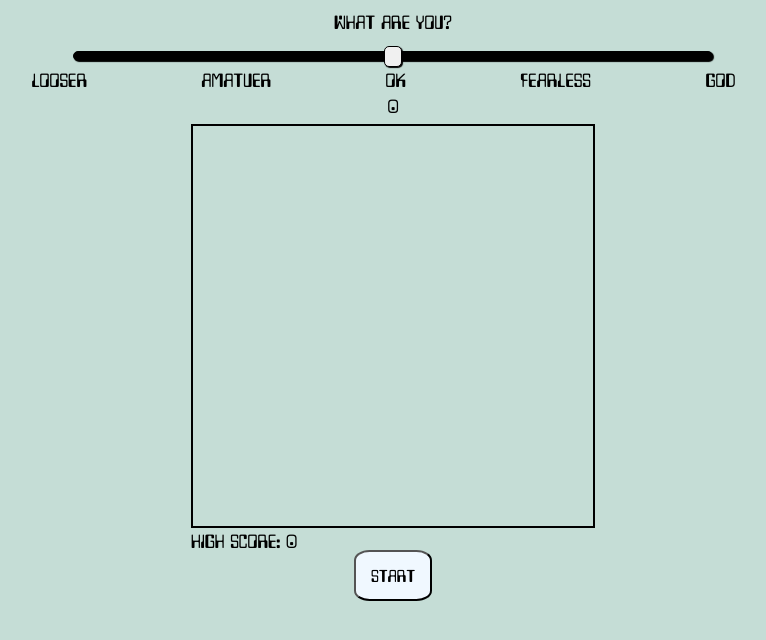
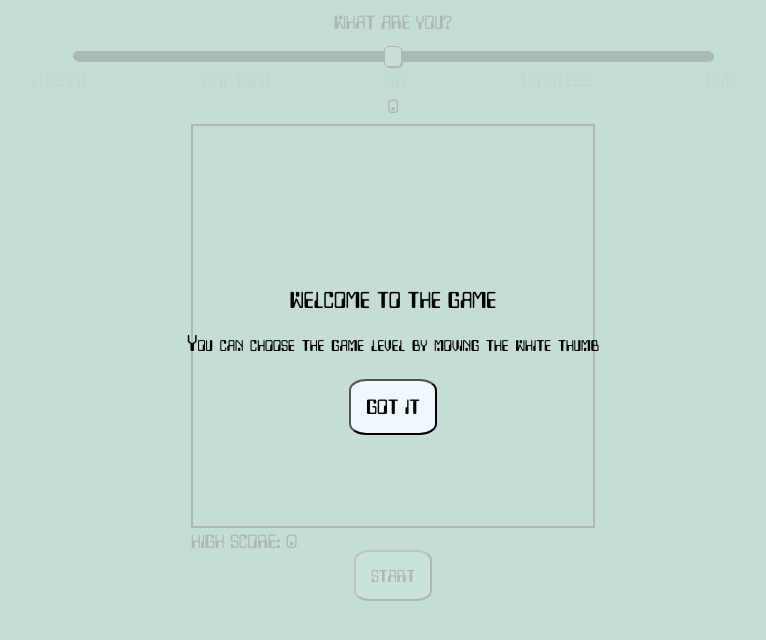
Before and after one commit to bonzol/Snake_Game, a plain HTML site: page index.html in a window 1280 px wide. Shown: the whole page, without its empty margins (247-1013 px from the left). Drawn offline with Linux system fonts and the light colour scheme.

Commit message:
Added a welcome div

```diff
--- a/app.js
+++ b/app.js
@@ -192,7 +192,26 @@ function preventZoom(e) {
     var snake = new SnakeModel();
     var startFirst = false;
 
+function note() {
+    const divs = document.querySelectorAll("div");
+    divs.forEach((d)=>{
+        if(d.id == 'note' || d.id == "innote") return
+        d.classList.add("blur")
+    })
+}
+
+function removenote() {
+    const divs = document.querySelectorAll("div");
+    divs.forEach((d)=>{
+        if(d.id == 'note' || d.id == "innote") {
+            d.style.display = "none"
+        }
+        d.classList.remove("blur")
+    })
+}
+
 function init() {
+    note();
     board.style.width = BOARD_WIDTH + "px";
     board.style.height = BOARD_HEIGHT + "px";
     board.style.border = "2px solid black";
@@ -208,6 +227,7 @@ function init() {
         board.addEventListener('touchstart', logKeyMove);
         board.addEventListener('touchmove', logKeyMove);
         document.getElementById('keys').addEventListener('touchstart', preventZoom);
+        document.getElementById("innote").innerHTML += "<p>and you can move with your finger</p>"
     }
     else {
         document.addEventListener('keydown', logKey);
--- a/index.html
+++ b/index.html
@@ -48,7 +48,13 @@
         </div>
     </div>
 </div>
-
+<div class="note" id="note">
+    <div id="innote">
+        <p style="font-variant: normal">Welcome To the game</p>
+        <p>You can choose the game level by moving the white thumb</p>
+    </div>
+    <button class="btn" onclick="removenote()">Got It</button>
+</div>
     <script src="./app.js"></script>
 </body>
 </html>
--- a/style.css
+++ b/style.css
@@ -107,8 +107,26 @@ input {
   font-size: 80%;
   margin-top: -2vw;
 }
+.note {
+  position: absolute;
+  text-align: center;
+  opacity: 1;
+  top: 28%;
+  width: 100%;
+  font-variant: small-caps;
+  font-size: larger;
+}
+.blur {
+  opacity: 0.15;
+}
 @media only screen and (min-width: 900px) {
-    input {
+  .note {
+    position: absolute;
+    text-align: center;
+    opacity: 1;
+    top: 35%;
+  }
+  input {
         width: 100%;
     }
     .containerRow {
```
